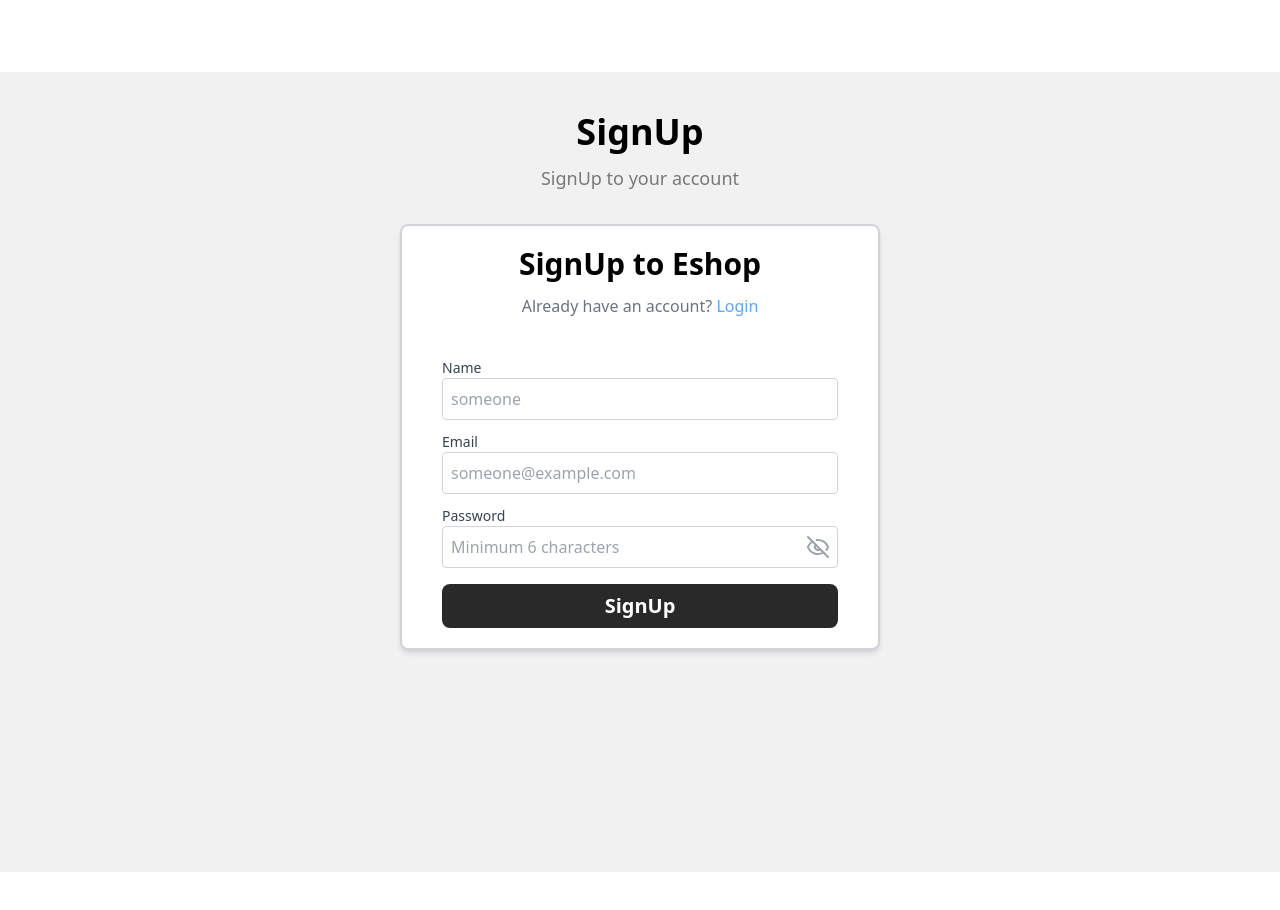
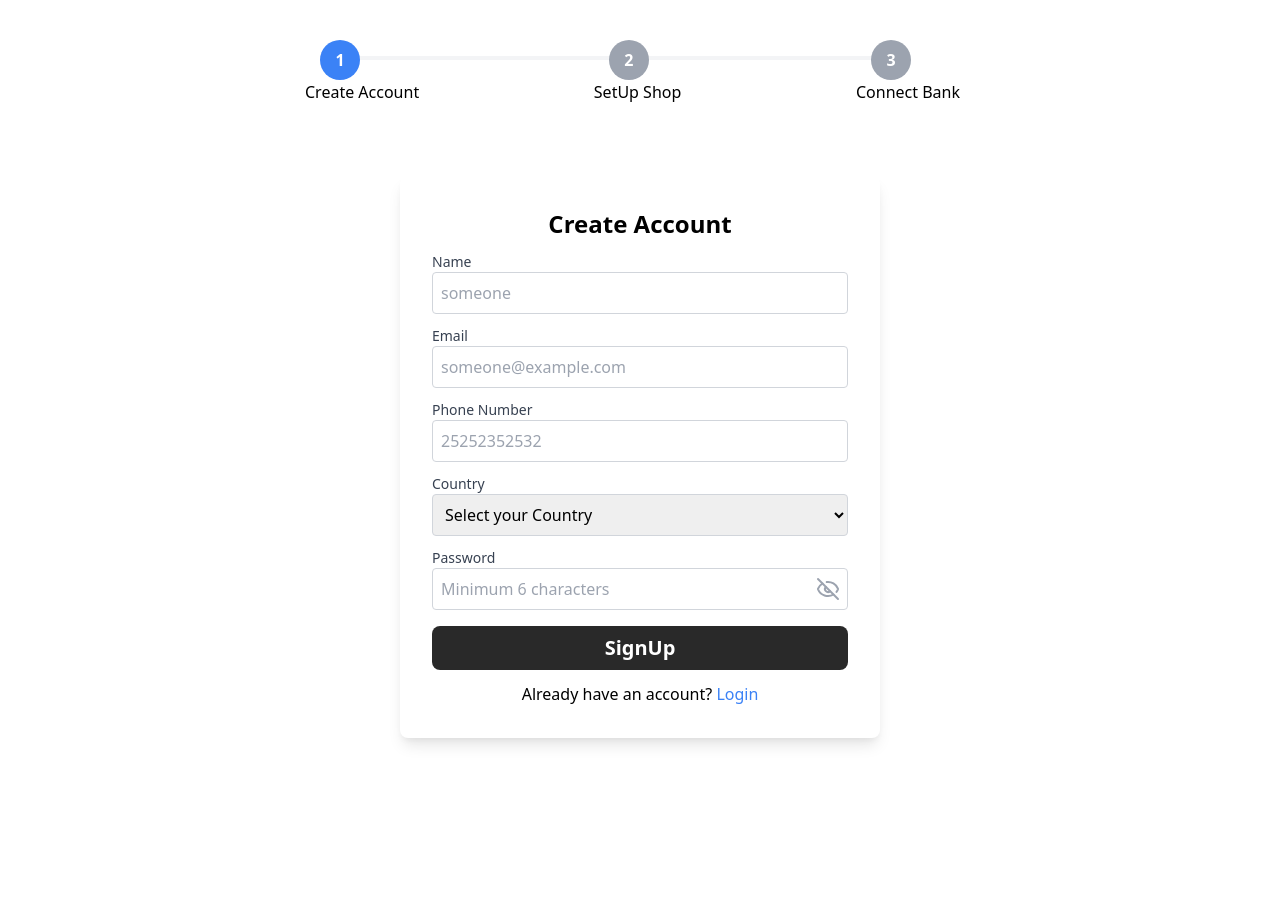
Before and after one commit to vikasutf8/e-iiitdmj, a Next.js app in the folder apps/seller-ui/: page /signup in a window 1280 px wide. After the commit the page ends 800 px from the top, so only its background shows below. Built offline with nearby package versions, Linux system fonts and the light colour scheme.

Commit message:
Feat: signu page 1.create account ui

```diff
--- a/apps/seller-ui/src/app/(routes)/signup/page.tsx
+++ b/apps/seller-ui/src/app/(routes)/signup/page.tsx
@@ -14,50 +14,52 @@ import Link from 'next/link'
 // eslint-disable-next-line @nx/enforce-module-boundaries
 
 import { Eye, EyeOff } from 'lucide-react'
-import axios ,{AxiosError} from 'axios'
+import axios, { AxiosError } from 'axios'
+import { countries } from 'apps/seller-ui/src/utils/countries'
 
-type FormData = {
-    email: string ,
-    password: string,
-    name: string
-}
+// type FormData = {
+//     email: string ,
+//     password: string,
+//     name: string
+// }
 const SignUp = () => {
     const [passwordVisible, setPasswordVisible] = useState(false);
+    const [activeStep, setActiveStep] = useState(1);
     const [serverError, setServerError] = useState<string | null>(null);
     const [canResend, setCanResend] = useState(true);
     const [showOtp, setShowOtp] = useState(false);
     const [timer, setTimer] = useState(60);
-    const [otp,setOtp] = useState(["","","",""]);
-    const [userData, setUserData] = useState<FormData | null>(null);
-    const inputRef = useRef<( HTMLInputElement | null )[]>([]);
+    const [otp, setOtp] = useState(["", "", "", ""]);
+    const [userData, setUserData] = useState(null);
+    const inputRef = useRef<(HTMLInputElement | null)[]>([]);
 
     const router = useRouter();
 
-    const { register, handleSubmit, formState: { errors } } = useForm<FormData>();
+    const { register, handleSubmit, formState: { errors } } = useForm();
 
-    const startResendTimer = ()=>{
-        const interval = setInterval(()=>{
-            setTimer(timer=>{
-                if(timer<=1){
+    const startResendTimer = () => {
+        const interval = setInterval(() => {
+            setTimer(timer => {
+                if (timer <= 1) {
                     clearInterval(interval);
                     setCanResend(true);
                     return 0;
                 }
-                return timer-1;
+                return timer - 1;
             })
-        },1000);
+        }, 1000);
     }
 
     // tanStack
     const signupMutation = useMutation({
-        mutationFn: async (data: FormData) => {
+        mutationFn: async (data: any) => {
             const response = await axios.post(`${process.env.NEXT_PUBLIC_SERVER_URI}/api/v1/user-registration`, data);
             return response.data;
             // return true;
 
 
         },
-        onSuccess: (_,formData) => {
+        onSuccess: (_, formData) => {
             setUserData(formData);
             setShowOtp(true);
             setCanResend(false);
@@ -68,19 +70,19 @@ const SignUp = () => {
 
     const verifyOtpMutation = useMutation({
         mutationFn: async () => {
-            if(!userData)return;
-            const response = await axios.post(`${process.env.NEXT_PUBLIC_SERVER_URI}/api/v1/verify-user`,{
+            if (!userData) return;
+            const response = await axios.post(`${process.env.NEXT_PUBLIC_SERVER_URI}/api/v1/verify-user`, {
                 ...userData,
                 otp: otp.join("")
             });
             return response.data;
         },
-        onSuccess: (data:FormData) => {
+        onSuccess: (data: FormData) => {
             router.push("/login");
         },
     });
 
-    const onSubmit = async (data: FormData) => {
+    const onSubmit = async (data: any) => {
         // console.log(data);
         signupMutation.mutate(data);
 
@@ -89,68 +91,63 @@ const SignUp = () => {
 
     // OTP form handler
 
-    const handleOtpChange = (index:number,value:string)=>{
+    const handleOtpChange = (index: number, value: string) => {
         // regex for only numbers
-        if(!/^[0-9]?$/.test(value)){
+        if (!/^[0-9]?$/.test(value)) {
             return;
         }
         const newOtp = [...otp];
         newOtp[index] = value;
         setOtp(newOtp);
         // focus change handler
-        if(value && index < inputRef.current.length - 1){
+        if (value && index < inputRef.current.length - 1) {
             inputRef.current[index + 1]?.focus();
         }
     }
 
-    const handleOtpKeyDown = (index:number,e:React.KeyboardEvent<HTMLInputElement>)=>{
-        if(e.key === "Backspace" && !otp[index]  && index>0){
+    const handleOtpKeyDown = (index: number, e: React.KeyboardEvent<HTMLInputElement>) => {
+        if (e.key === "Backspace" && !otp[index] && index > 0) {
             inputRef.current[index - 1]?.focus();
         }
 
     }
 
-    const resendOtp = ()=>{
-        if(!userData){return;}
+    const resendOtp = () => {
+        if (!userData) { return; }
         signupMutation.mutate(userData);
     }
 
     return (
-      <div className='w-full min-h-screen py-10 flex flex-col items-center'>
+        <div className='w-full flex flex-col items-center min-h-screen pt-10 '>
             {/* stepper */}
-        <div className='relative flex items-center justify-center md:w-[50%] w-full mb-8'>
+            <div className='relative flex items-center justify-between md:w-[50%] mb-8 '>
+                <div className='absolute  top-[25%] left-0  md:w-[90%] w-[80%] h-1 bg-gray-100 -z-10 ' />
+                {[1, 2, 3].map((step) => (
+                    <div key={step} >
+                        <div className={`w-10 h-10  flex items-center justify-center rounded-full  text-white font-bold ${step <= activeStep ? "bg-blue-500" : "bg-gray-400"}`}>
+                            {step}
+                        </div>
+                        <span className='ml-[-15px]'>
+                            {step === 1 ? "Create Account" : step === 2 ? "SetUp Shop" : "Connect Bank"}
+
+                        </span>
+                    </div>
+                ))}
 
             </div>
-         <div className='w-full min-h-screen py-10 bg-[#f1f1f1]'>
 
-            <h1 className='text-4xl font-poppins font-semibold text-black text-center'>SignUp</h1>
-            <p className='text-lg text-center font-medium py-3 text-[#00000080]'>SignUp to your account</p>
-            <div className='w-full flex items-center justify-center'>
-                <div className='md:w-[480px] bg-white shadow-md rounded-lg border-2 border-gray-300 px-10 py-5 m-5'>
-                    <h3 className='text-3xl font-semibold text-center mb-3  '>
-                        SignUp to Eshop
-                    </h3>
-                    <p className='text-center text-gray-500 mb-10'>
-                        Already have an account?{" "}
-                        <Link href={"/login"} className='text-blue-400'>Login</Link>
-                    </p>
-
-                    {/* <div className='flex  items-center my-5 text-gray-400 text-sm'>
-                        <div className='flex-1 border-t border-gray-300 ' />
-                        <span className='px-2'>Or continue with email</span>
-                        <div className='flex-1 border-t border-gray-300 ' />
-                    </div> */}
-
-
-
+            {/* steps content */}
+            <div className='md:w-[480px] p-8 mt-10 bg-white shadow rounded-lg'>
+                {activeStep === 1 && (
+                    <>
                         {
                             !showOtp ? (
                                 <form onSubmit={handleSubmit(onSubmit)}>
-
+                                    <h3 className='text-2xl font-bold flex justify-center'>Create Account</h3>
                                     <label className='block text-sm font-medium text-gray-700 mt-3'>Name</label>
                                     <input type="text" className='w-full p-2 border border-gray-300 !rounded outline-0'
                                         placeholder="someone"
-                        {...register('name',{
+                                        {...register('name', {
                                             required: 'Name is required',
 
                                         }
@@ -167,7 +164,7 @@ const SignUp = () => {
                                     <label className='block text-sm font-medium text-gray-700 mt-3'>Email</label>
                                     <input type="email" className='w-full p-2 border border-gray-300 !rounded outline-0'
                                         placeholder="someone@example.com"
-                        {...register('email',{
+                                        {...register('email', {
                                             required: 'Email is required',
                                             pattern: {
                                                 value: /^[a-zA-Z0-9._%+-]+@[a-zA-Z0-9.-]+\.[a-zA-Z]{2,4}$/,
@@ -182,13 +179,58 @@ const SignUp = () => {
                                             {String(errors.email?.message)}
                                         </p>
                                     }
+                                    <label className='block text-sm font-medium text-gray-700 mt-3'>Phone Number</label>
+                                    <input type='tel' placeholder='25252352532' className='w-full p-2 border border-gray-300 !rounded outline-0'
+                                        {...register('phone_number', {
+                                            required: 'Phone number is required',
+                                            pattern: {
+                                                value: /^[0-9]*$/,
+                                                message: 'Invalid phone number'
+                                            },
+                                            minLength: {
+                                                value: 10,
+                                                message: 'Phone number must be at least 10 characters'
+                                            },
+                                            maxLength: {
+                                                value: 10,
+                                                message: 'Phone number must be at most 10 characters'
+                                            }
+                                        }
+                                        )}
+                                    />
+                                    {
+                                        errors.phone_number &&
+                                        <p className='text-red-500 text-sm'>
+                                            {String(errors.phone_number?.message)}
+                                        </p>
+                                    }
 
+
+                                    {/* Country --on slect */}
+                                    <label className='block text-sm font-medium text-gray-700 mt-3'>Country</label>
+                                    <select
+                                        className='w-full p-2 border border-gray-300 !rounded outline-0'
+                                        {...register('country', {
+                                            required: 'Country is required',
+                                        })}
+                                    >
+                                        <option value="">Select your Country</option>
+                                        {countries.map((country) => (
+                                            <option key={country.code} value={country.code}>{country.name}</option>
+                                        ))}
+                                    </select>
+                                    {
+                                        errors.country &&
+                                        <p className='text-red-500 text-sm'>
+                                            {String(errors.country?.message)}
+                                        </p>
+                                    }
 
                                     <label className='block text-sm font-medium text-gray-700 mt-3'>Password</label>
                                     <div className='relative'>
                                         <input type={passwordVisible ? 'text' : 'password'} className='w-full p-2 border border-gray-300 !rounded outline-0'
                                             placeholder="Minimum 6 characters"
-                        {...register('password',{
+                                            {...register('password', {
                                                 required: 'Password is required',
                                                 minLength: {
                                                     value: 6,
@@ -201,7 +243,7 @@ const SignUp = () => {
                                             onClick={() => setPasswordVisible(!passwordVisible)}
                                             className='absolute right-2 inset-y-0 flex items-center text-gray-400'>
                                             {
-                                passwordVisible ? <Eye/> : <EyeOff/>
+                                                passwordVisible ? <Eye /> : <EyeOff />
                                             }
                                         </button>
                                         {
@@ -221,22 +263,35 @@ const SignUp = () => {
                                         className='mt-4 w-full text-xl font-bold cursor-pointer bg-[#000000d6] active:bg-black text-white py-2 rounded-lg'>
                                         {signupMutation.isPending ? "Signing Up..." : "SignUp"}
                                     </button>
+
+                                    {
+                                        signupMutation.isError &&
+                                        signupMutation.error instanceof AxiosError &&
+                                       (
+                                         <p className='text-red-500 text-sm'>{signupMutation.error.response?.data?.message || signupMutation.error.message}</p>
+                                       )
+                                    }
+
                                     {serverError && <p className='text-red-500 text-sm'>{serverError}</p>}
+
+                                    <p className='text-center pt-3'>
+                                        Already have an account?{" "} <Link href="/login" className='text-blue-500'>Login</Link>
+                                    </p>
                                 </form>
                             ) : (
                                 <div>
                                     <h3 className='text-xl font-bold text-center mb-4'>Enter OTP</h3>
                                     <div className='flex justify-center gap-6'>
                                         {
-                                    otp?.map((item,index)=>{
+                                            otp?.map((item, index) => {
                                                 return <input
                                                     type="text"
                                                     key={index}
                                                     className='w-12 h-12 text-center border border-gray-300 outline-none !rounded'
                                                     // automatic moved to next otp box --that why its important
                                                     ref={
-                                            (ele)=>{
-                                                if(ele){
+                                                        (ele) => {
+                                                            if (ele) {
                                                                 inputRef.current[index] = ele;
                                                             }
                                                         }
@@ -244,8 +299,8 @@ const SignUp = () => {
                                                     maxLength={1}
                                                     value={item}
 
-                                        onChange={(e)=>handleOtpChange(index,e.target.value)}
-                                        onKeyDown={(e)=>handleOtpKeyDown(index,e)}
+                                                    onChange={(e) => handleOtpChange(index, e.target.value)}
+                                                    onKeyDown={(e) => handleOtpKeyDown(index, e)}
                                                 />
                                             })
                                         }
@@ -253,7 +308,7 @@ const SignUp = () => {
                                     <button
                                         type="submit"
                                         disabled={verifyOtpMutation.isPending}
-                            onClick={()=>verifyOtpMutation.mutate()}
+                                        onClick={() => verifyOtpMutation.mutate()}
                                         className='mt-4 w-full text-xl font-bold cursor-pointer bg-[#000000d6] active:bg-black text-white py-2 rounded-lg'>
                                         {verifyOtpMutation.isPending ? "Verifying OTP..." : "Verify OTP"}
                                     </button>
@@ -275,10 +330,12 @@ const SignUp = () => {
                                 </div>
                             )
                         }
+                    </>
+                )
 
+                }
             </div>
-            </div>
-        </div>
+
         </div>
 
     )
--- /dev/null
+++ b/apps/seller-ui/src/utils/countries.tsx
@@ -0,0 +1,64 @@
+export const countries = [
+  { code: "AF", name: "Afghanistan" },
+  { code: "AL", name: "Albania" },
+  { code: "DZ", name: "Algeria" },
+  { code: "AS", name: "American Samoa" },
+  { code: "AD", name: "Andorra" },
+  { code: "AO", name: "Angola" },
+  { code: "AR", name: "Argentina" },
+  { code: "AM", name: "Armenia" },
+  { code: "AU", name: "Australia" },
+  { code: "AT", name: "Austria" },
+  { code: "AZ", name: "Azerbaijan" },
+  { code: "BD", name: "Bangladesh" },
+  { code: "BE", name: "Belgium" },
+  { code: "BR", name: "Brazil" },
+  { code: "CA", name: "Canada" },
+  { code: "CN", name: "China" },
+  { code: "DK", name: "Denmark" },
+  { code: "EG", name: "Egypt" },
+  { code: "FR", name: "France" },
+  { code: "DE", name: "Germany" },
+  { code: "GR", name: "Greece" },
+  { code: "HK", name: "Hong Kong" },
+  { code: "IN", name: "India" },
+  { code: "ID", name: "Indonesia" },
+  { code: "IR", name: "Iran" },
+  { code: "IQ", name: "Iraq" },
+  { code: "IE", name: "Ireland" },
+  { code: "IL", name: "Israel" },
+  { code: "IT", name: "Italy" },
+  { code: "JP", name: "Japan" },
+  { code: "KE", name: "Kenya" },
+  { code: "KR", name: "South Korea" },
+  { code: "KW", name: "Kuwait" },
+  { code: "LB", name: "Lebanon" },
+  { code: "MY", name: "Malaysia" },
+  { code: "MX", name: "Mexico" },
+  { code: "MA", name: "Morocco" },
+  { code: "NP", name: "Nepal" },
+  { code: "NL", name: "Netherlands" },
+  { code: "NZ", name: "New Zealand" },
+  { code: "NG", name: "Nigeria" },
+  { code: "NO", name: "Norway" },
+  { code: "PK", name: "Pakistan" },
+  { code: "PH", name: "Philippines" },
+  { code: "PL", name: "Poland" },
+  { code: "PT", name: "Portugal" },
+  { code: "QA", name: "Qatar" },
+  { code: "RU", name: "Russia" },
+  { code: "SA", name: "Saudi Arabia" },
+  { code: "SG", name: "Singapore" },
+  { code: "ZA", name: "South Africa" },
+  { code: "ES", name: "Spain" },
+  { code: "LK", name: "Sri Lanka" },
+  { code: "SE", name: "Sweden" },
+  { code: "CH", name: "Switzerland" },
+  { code: "TH", name: "Thailand" },
+  { code: "TR", name: "Turkey" },
+  { code: "UA", name: "Ukraine" },
+  { code: "AE", name: "United Arab Emirates" },
+  { code: "GB", name: "United Kingdom" },
+  { code: "US", name: "United States" },
+  { code: "VN", name: "Vietnam" },
+];
```
Lines whose indentation alone changed are shown as unchanged.
